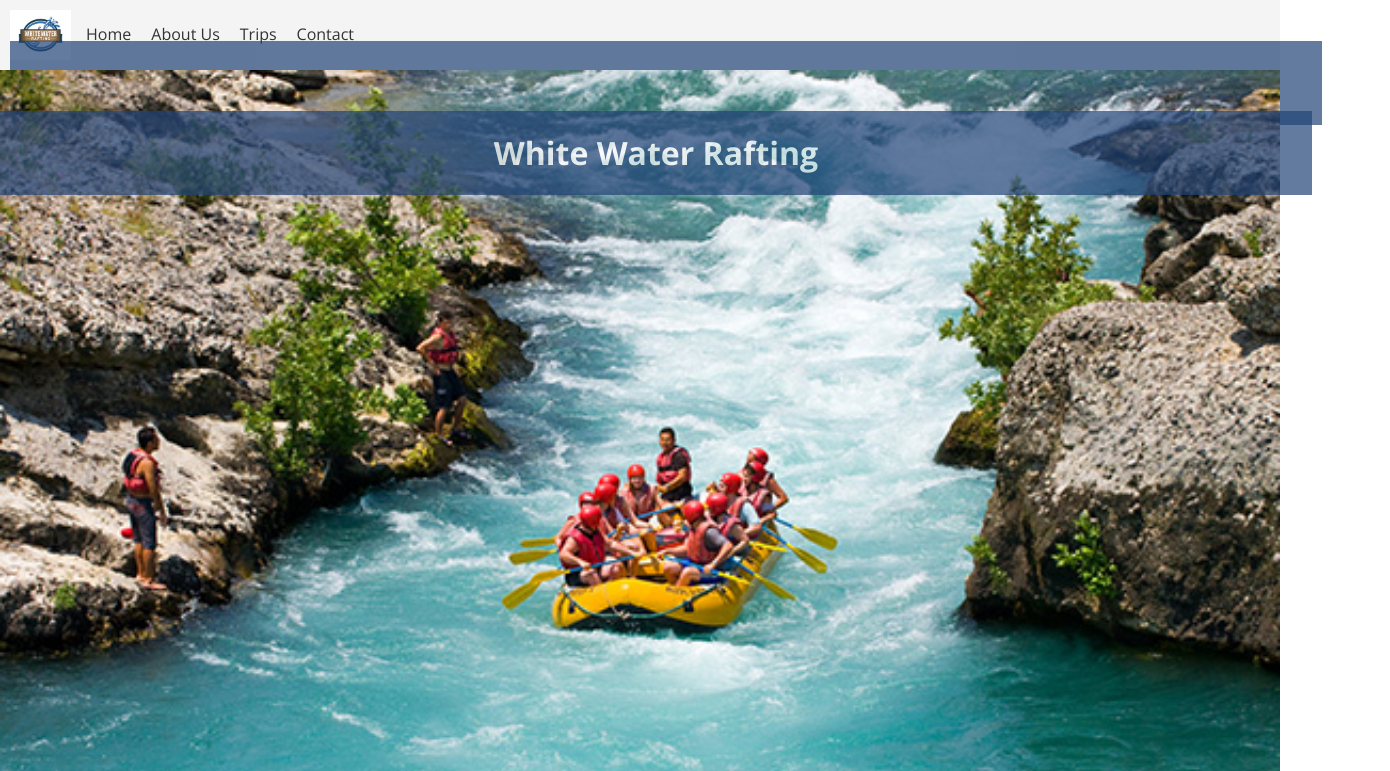
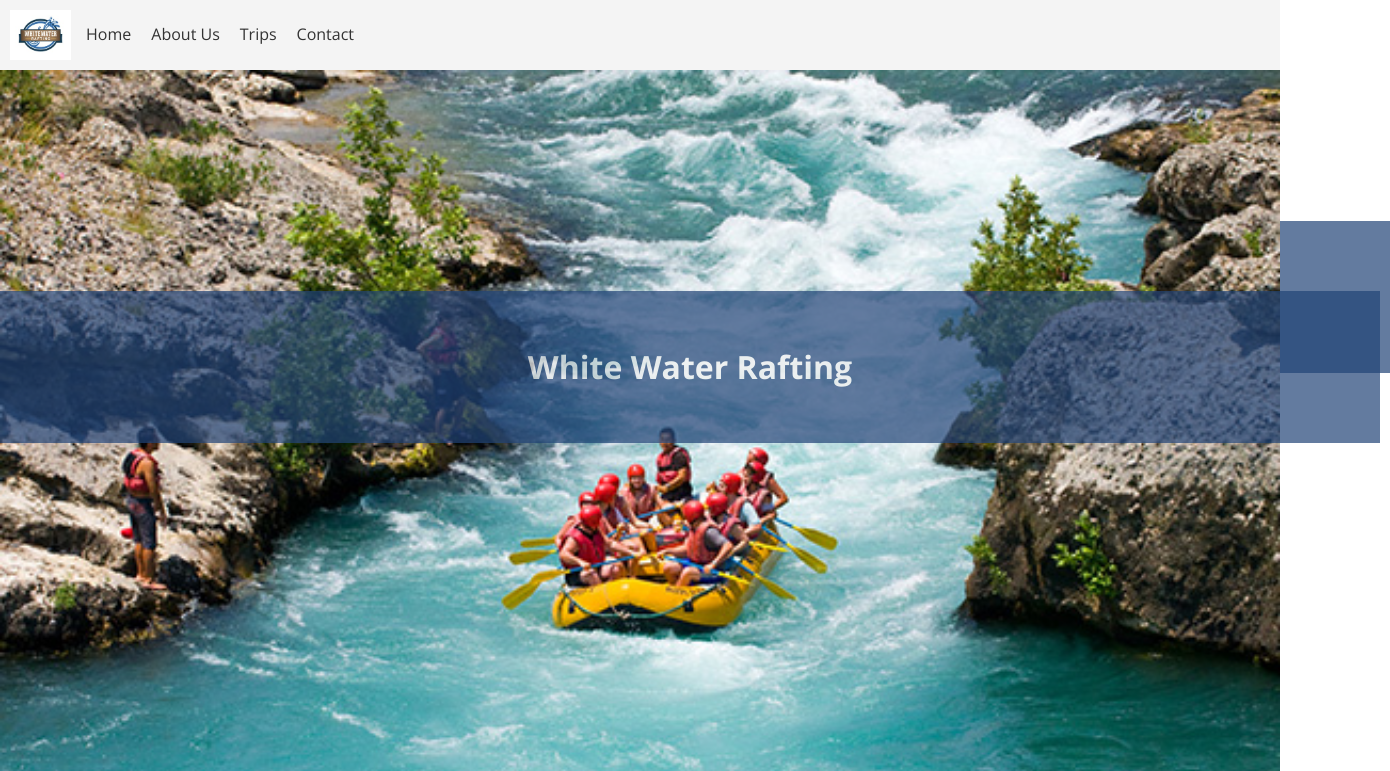
Before and after one commit to mimilesco08/wdd130, a plain HTML site: page wwr/about.html in a window 1280 px wide. Shown: the top 771 px of the page, 1390 px wide, since content can reach past the window. Drawn offline with nearby package versions, Linux system fonts and the light colour scheme.

Commit message:
about us

```diff
--- a/wwr/styles/rafting.css
+++ b/wwr/styles/rafting.css
@@ -48,18 +48,19 @@ nav a {
 
 h1 {
     position: absolute;
-    top: 20px;
+    top: 200px;
     width: 100%;
-    padding: 16px;
+    padding: 50px;
     text-align: center;
     opacity: 0.7;
     background-color: #247;
-    color: white;
+    color: rgb(241, 241, 241);
 }
 
 .hero article img {
     float: right;
     width: 125px;
+
 }
 
 /* History Section */
```
